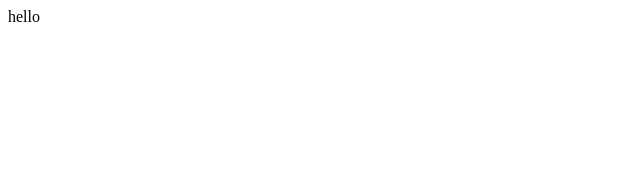
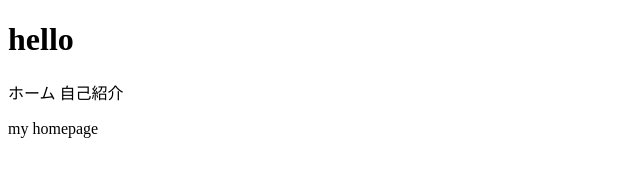
Before and after one commit to 4722221/2024WebEngineering_4722221, a plain HTML site: page index.html in a window 1280 px wide. Shown: the whole page, without its empty margins (0-640 px from the left). Drawn offline with Linux system fonts and the light colour scheme.

Commit message:
Add index.html

```diff
--- a/index.html
+++ b/index.html
@@ -1 +1,17 @@
-hello
+<!DOCTYPE html>
+<html lnd="ja">
+<head>
+    <meta carset="UTF-8">
+    <meta name="viewport"content="width=device-width,initial-scale=1.0">
+    <title>マイホームページ</title>
+    <link rel="styleheet"href="styles.css"
+</head>
+<body>
+    <h1>hello</h1>
+    <nav>
+        <a herf="index.html">ホーム</a>
+        <a hef="about.html">自己紹介</a>
+    </nav>
+    <p>my homepage</p>
+</body>
+</html>
```
